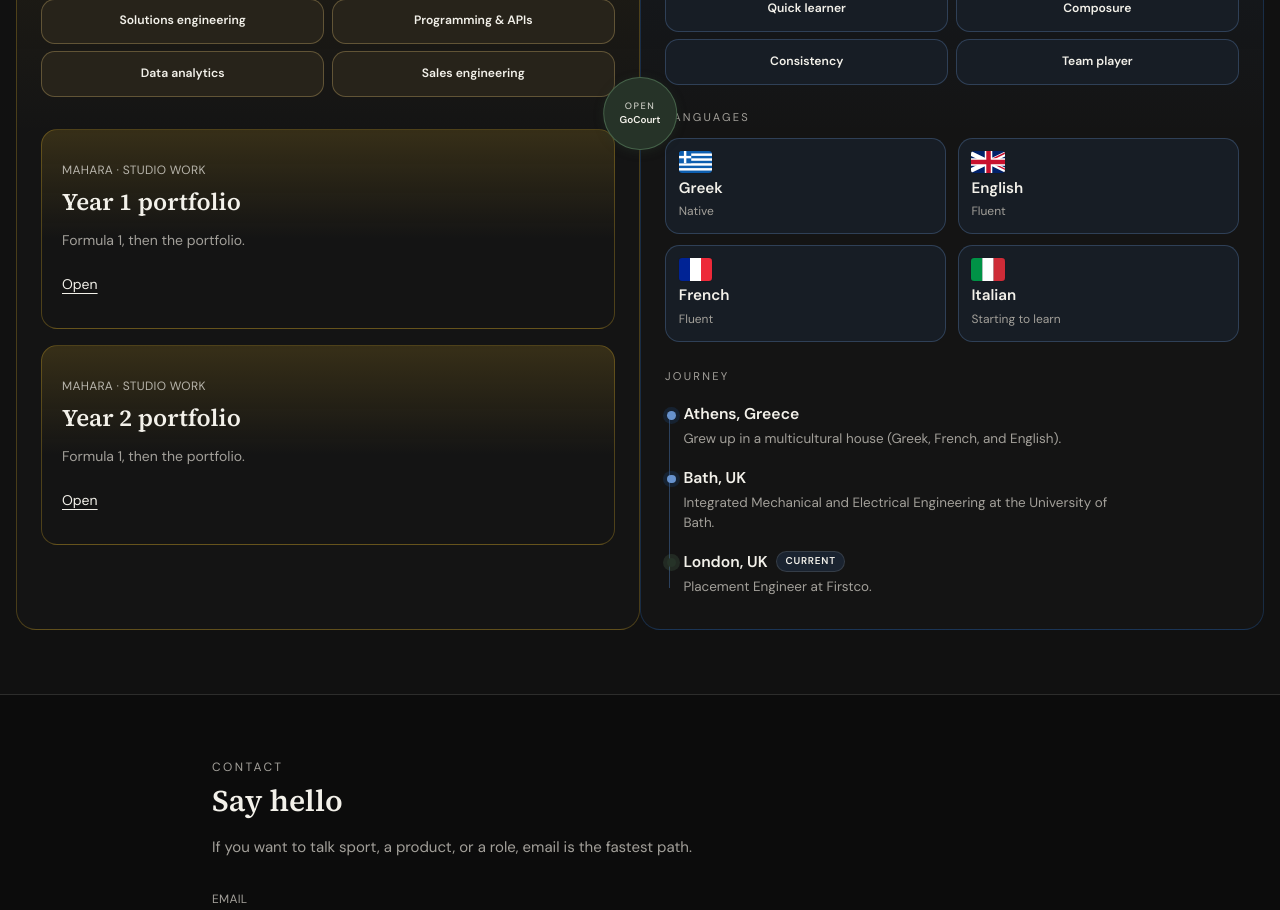
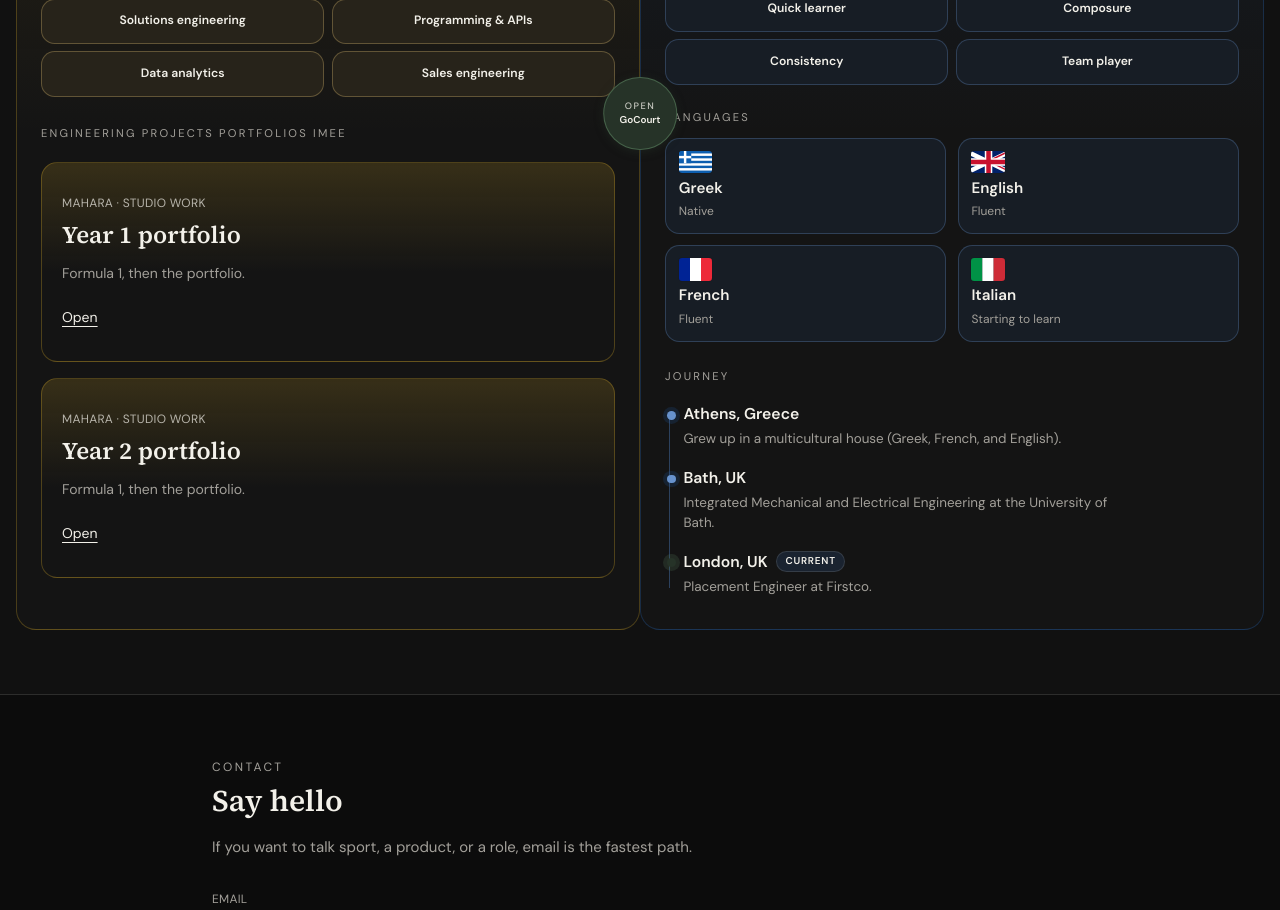
Before and after one commit to alexplds/personal-website, a Next.js app: page / in a window 1280 px wide. Shown: the part 1040-1950 px from the top of the page. Built offline with nearby package versions, Linux system fonts and the light colour scheme.

Commit message:
Label the Mahara cards on the desk
Adds Engineering Projects Portfolios IMEE above Year 1 and Year 2.

Co-authored-by: alexandrosplds <Alexandros.polychroniadis@gmail.com>

```diff
--- a/app/globals.css
+++ b/app/globals.css
@@ -941,6 +941,10 @@
   transition: opacity 0.35s ease;
 }
 
+.project-portfolios-label {
+  margin-top: 1.75rem;
+}
+
 .rooms-label {
   margin-bottom: 1.25rem;
   font-size: 0.7rem;
--- a/components/destinations.tsx
+++ b/components/destinations.tsx
@@ -11,15 +11,18 @@ import { Reveal } from "@/components/reveal";
 export function DestinationButtons({
   destinations,
   stacked = true,
+  heading,
 }: {
   destinations: readonly Destination[];
   stacked?: boolean;
+  heading?: string;
 }) {
   const { mode, href, runId, pendingNote, launch, finish, clearNote } = useLaunch();
 
   return (
     <>
-      <div className={`mt-8 grid gap-4 ${stacked ? "grid-cols-1" : "md:grid-cols-3"}`}>
+      {heading ? <p className="rooms-label project-portfolios-label">{heading}</p> : null}
+      <div className={`${heading ? "mt-0" : "mt-8"} grid gap-4 ${stacked ? "grid-cols-1" : "md:grid-cols-3"}`}>
         {destinations.map((dest, i) => (
           <Reveal key={dest.id} delay={i * 90}>
             <button
@@ -49,7 +52,7 @@ const mahara = content.destinations.filter((d) => d.animation === "f1");
 const court = content.destinations.filter((d) => d.animation === "tennis");
 
 export function WorkDestinations() {
-  return <DestinationButtons destinations={mahara} />;
+  return <DestinationButtons destinations={mahara} heading="Engineering Projects Portfolios IMEE" />;
 }
 
 export function PlaySection({ embedded = false }: { embedded?: boolean }) {
```
